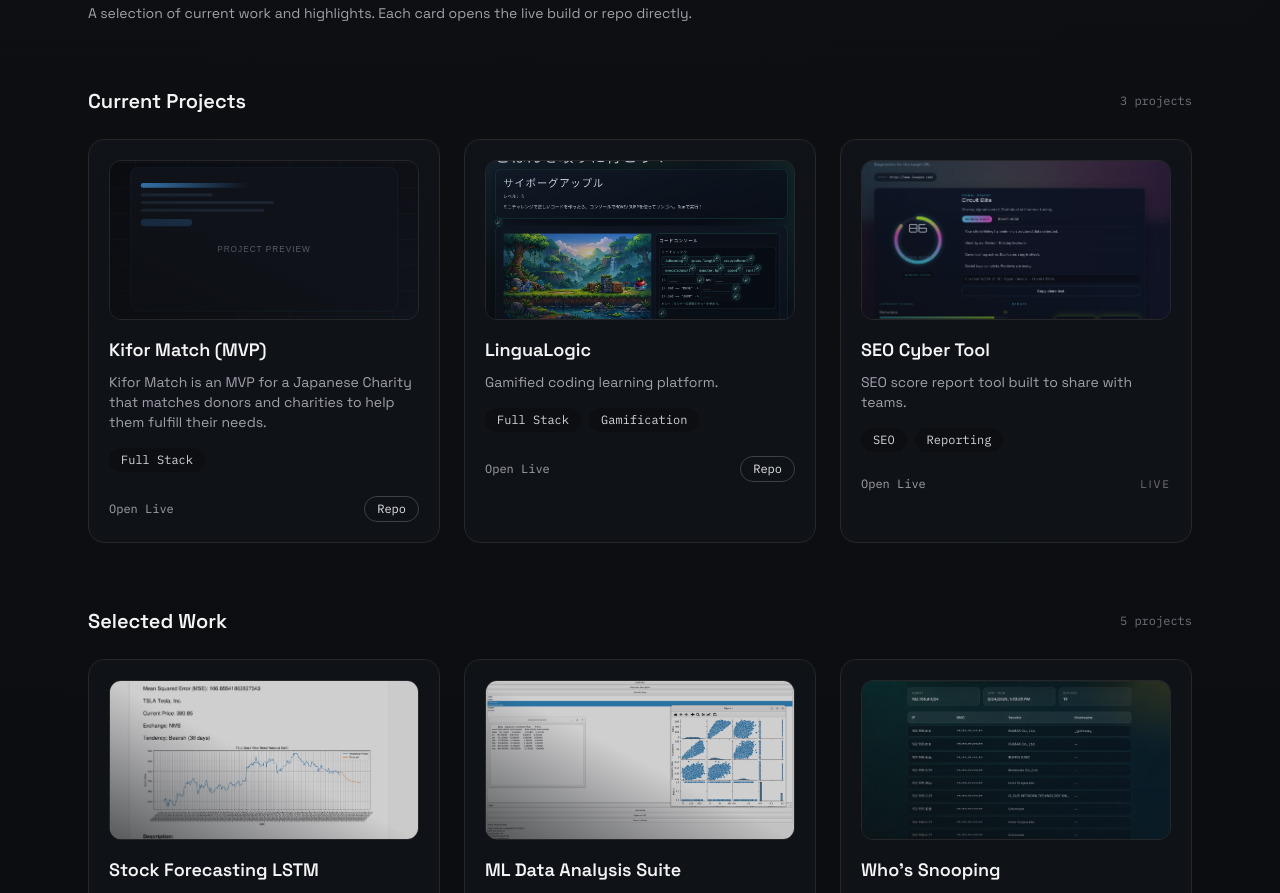
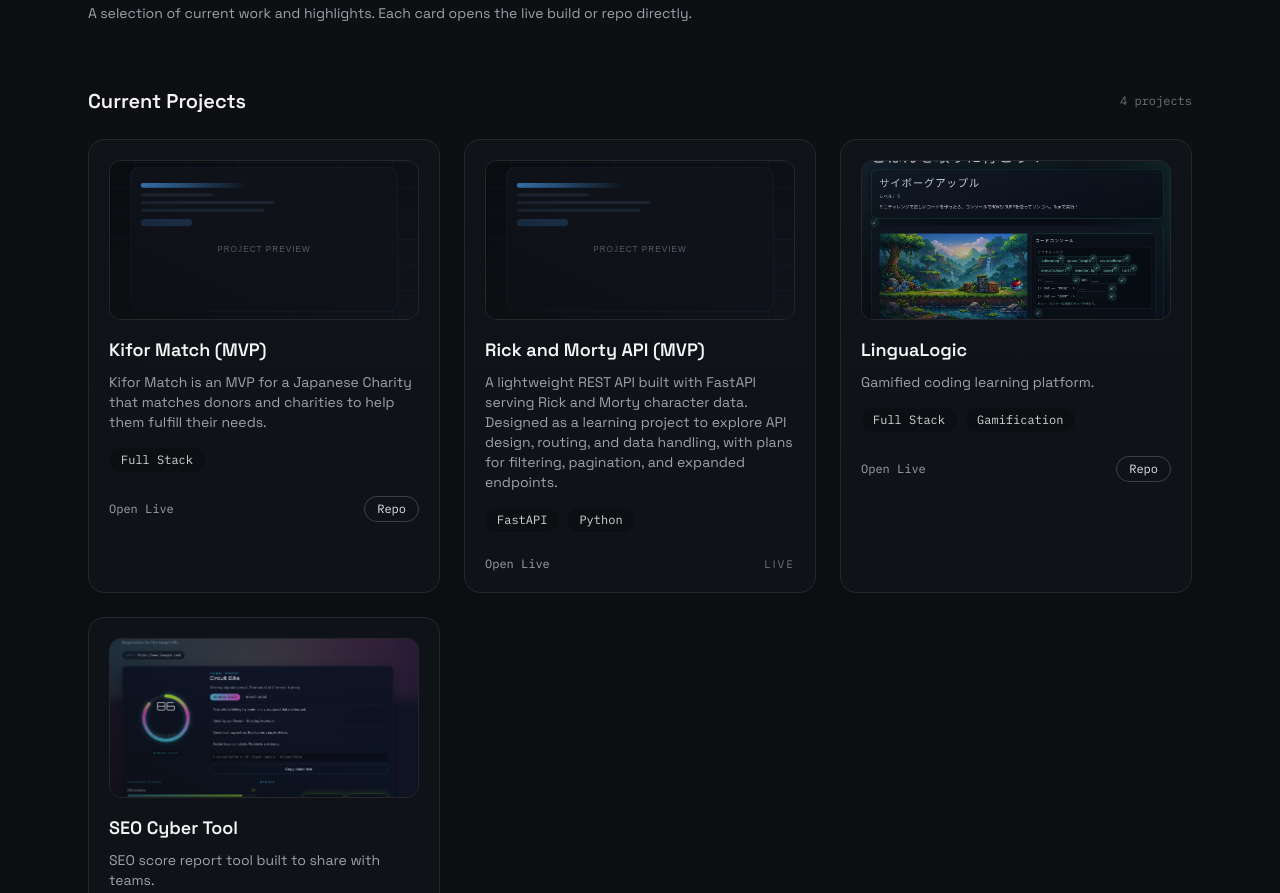
Before and after one commit to Hishamkhashman1/portfolio, a Next.js app: page / in a window 1280 px wide. Shown: the part 1220-2113 px from the top of the page. Built offline with nearby package versions, Linux system fonts and the light colour scheme.

Commit message:
updated projects list

```diff
--- a/data/projects.ts
+++ b/data/projects.ts
@@ -19,7 +19,14 @@ export const projects: Project[] = [
     repoUrl: "https://github.com/kwood6319/kifor-match",
     category: "Current Projects"
   },
-
+  {
+    title: "Rick and Morty API (MVP)",
+    description: "A lightweight REST API built with FastAPI serving Rick and Morty character data. Designed as a learning project to explore API design, routing, and data handling, with     plans for filtering, pagination, and expanded endpoints.",
+    stack: ["FastAPI", "Python"],
+    image: "/projects/placeholder.svg",
+    liveUrl: "https://hishamkhashman1.com/rick-and-morty-api",
+    category: "Current Projects"
+  },
   {
     title: "LinguaLogic",
     description: "Gamified coding learning platform.",
```
